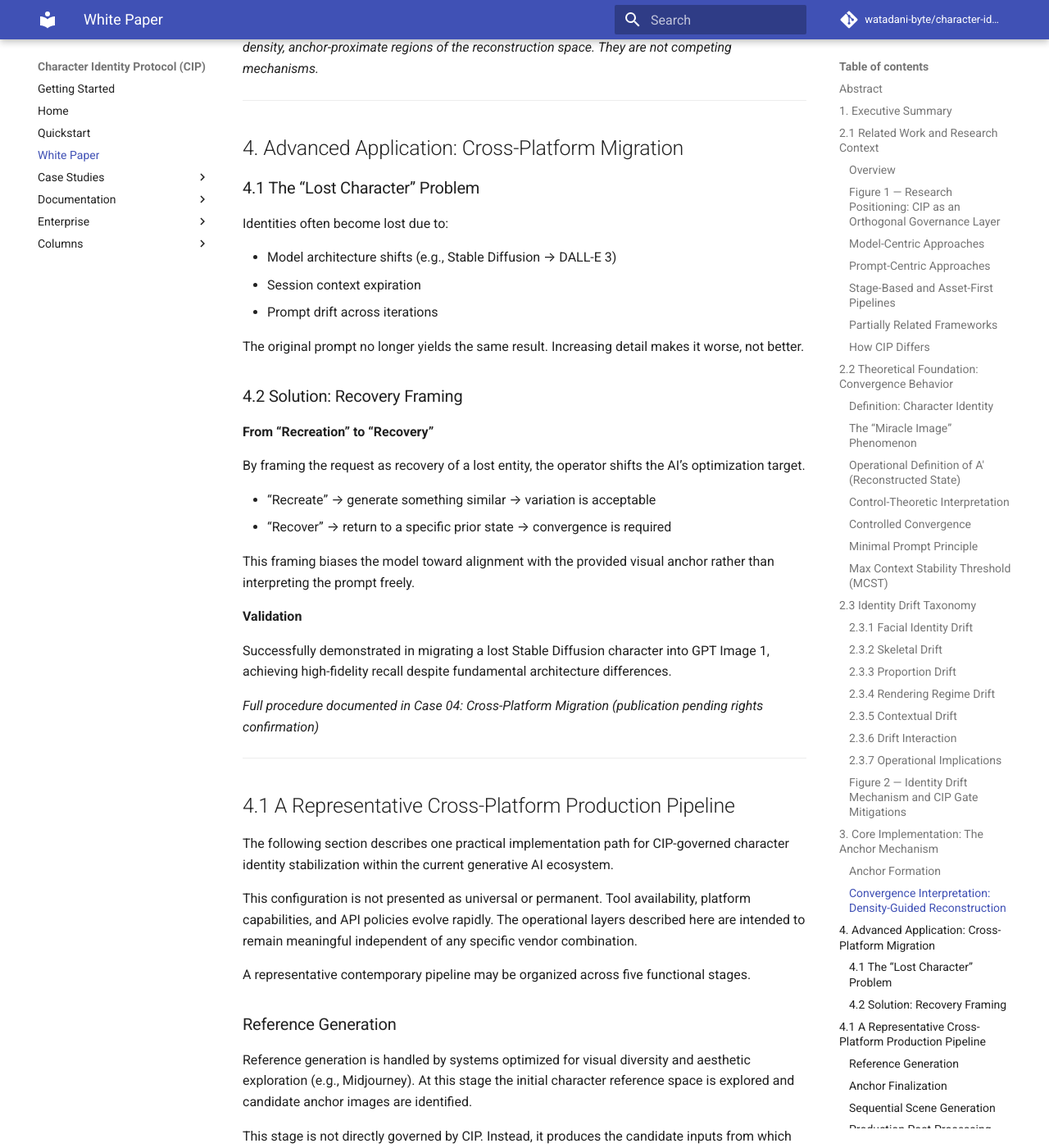
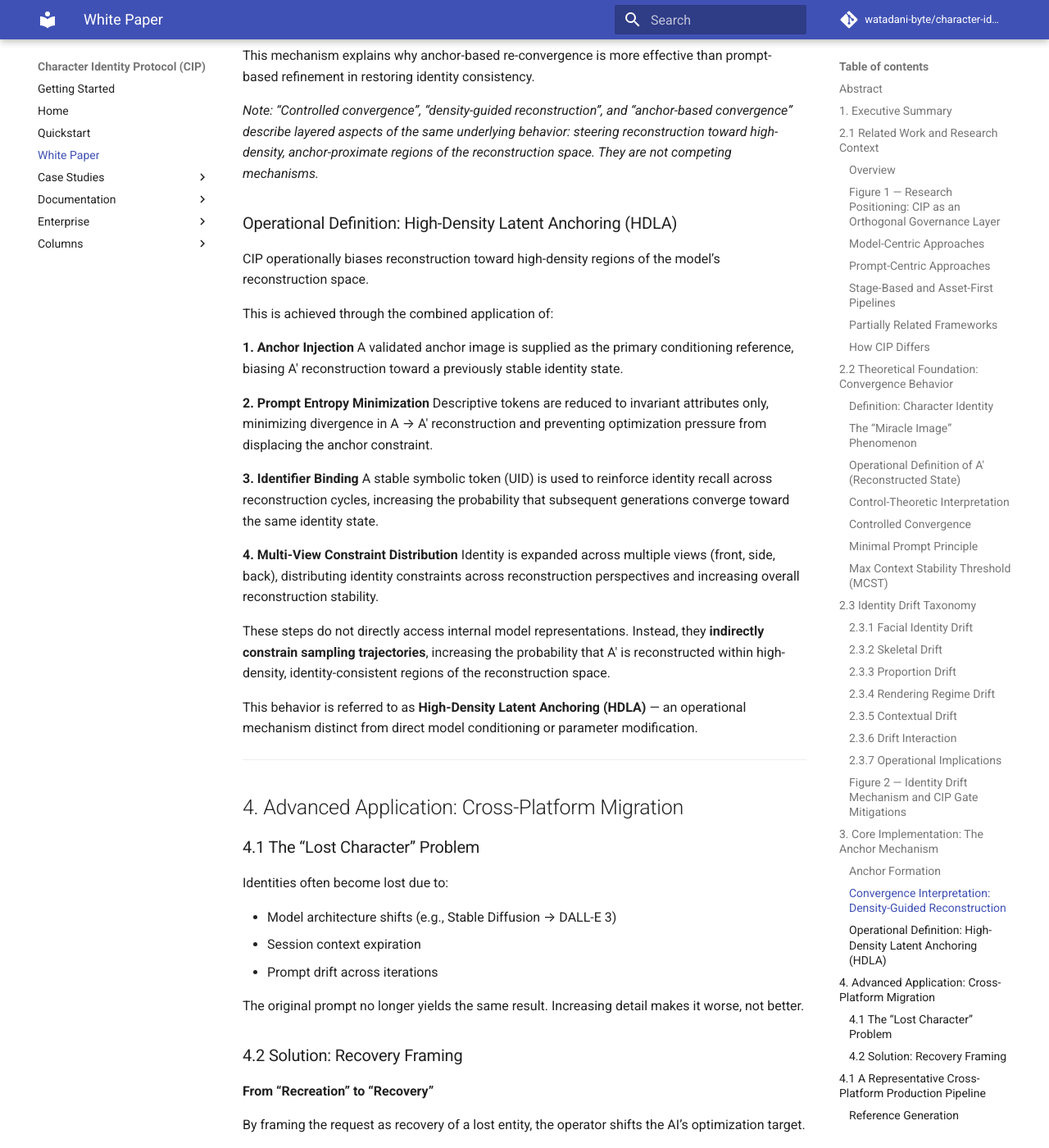
Before and after one commit to watadani-byte/character-identity-protocol, an MkDocs documentation site: the page built from docs/whitepaper_v1.md, in a window 1280 px wide and 1400 px high, scrolled down 13534 px. Shown: the whole window at 82% size. Built offline with MkDocs 1.6.1 and Material for MkDocs 9.7.7, drawn with Linux system fonts in a browser that asks for light colours; comment, search, counter and statistics services are not loaded; some of the changed text lies outside the part shown.

Commit message:
whitepaper_v1.md を更新

```diff
--- a/docs/whitepaper_v1.md
+++ b/docs/whitepaper_v1.md
@@ -23,9 +23,9 @@ These results suggest that identity stability in generative systems is fundament
 
 ## 1. Executive Summary
 
-The primary challenge in deploying generative AI for creative and corporate workflows is **Identity Drift** — the loss of visual and behavioral consistency across generation turns, sessions, and platforms.
+The primary engineering challenge in deploying generative AI for production workflows is **Identity Drift** — the systematic divergence of reconstructed identity states (A′) across generation turns, sessions, and platforms.
 
-Conventional trial-and-error prompting lacks reproducibility and risks **Identity Loss** during model updates or session terminations.
+Conventional prompt-based approaches lack defined control targets, validation logic, and recovery conditions, resulting in non-reproducible outputs and undetected **Identity Loss** during model updates or session terminations.
 
 The Character Identity Protocol (CIP) defines character identity not as a random output, but as a statistical convergence point (*a region in reconstruction space where identity reconstruction is reliably stable*) within the model’s reconstruction space. Through the Anchor Mechanism, the protocol enables the protection, recovery, and cross-platform portability of character identities.
 
@@ -186,7 +186,7 @@ Under this interpretation, CIP stabilizes identity by maintaining A′ within a
 
 Controlled Convergence is a descriptive interpretation of reconstruction behavior under CIP governance, not a control method implemented by the protocol itself.
 
-It describes how reconstruction behavior becomes biased toward a specific identity region, narrowing the effective probability density of generation under anchor constraints.
+It describes how A′ reconstruction behavior becomes biased toward anchor-proximate identity regions, narrowing the effective sampling range under anchor constraints. Under this interpretation, Controlled Convergence is an observable property of CIP-governed reconstruction, not an independent control mechanism.
 
 The convergence point is not forced — it is biased. The anchor introduces a previously validated solution state that guides reconstruction toward a known stable region.
 
@@ -414,7 +414,7 @@ The formation process is operationally supported by:
 - Minimal prompt reduction (reducing descriptive entropy to stabilize A → A′ transformation)
 - Multi-view expansion (generating a character sheet to distribute identity across reconstruction perspectives)
 
-This process is referred to in CIP as **Anchor Convergence** and constitutes the entry condition of the governance loop. Without a validated anchor, the CIP protocol cannot begin.
+This process is referred to in CIP as **Anchor Convergence** and constitutes the entry condition of the reconstruction control loop. Without a validated anchor — an output that has passed all identity gates — the CIP protocol cannot begin. This is the operational definition of the reconstruction control entry boundary.
 
 ### Convergence Interpretation: Density-Guided Reconstruction
 
@@ -438,6 +438,29 @@ It guides the model back toward statistically stable identity regions.
 This mechanism explains why anchor-based re-convergence is more effective than prompt-based refinement in restoring identity consistency.
 
 *Note: “Controlled convergence”, “density-guided reconstruction”, and “anchor-based convergence” describe layered aspects of the same underlying behavior: steering reconstruction toward high-density, anchor-proximate regions of the reconstruction space. They are not competing mechanisms.*
+
+### Operational Definition: High-Density Latent Anchoring (HDLA)
+
+CIP operationally biases reconstruction toward high-density regions of the model’s reconstruction space.
+
+This is achieved through the combined application of:
+
+**1. Anchor Injection**
+A validated anchor image is supplied as the primary conditioning reference, biasing A′ reconstruction toward a previously stable identity state.
+
+**2. Prompt Entropy Minimization**
+Descriptive tokens are reduced to invariant attributes only, minimizing divergence in A → A′ reconstruction and preventing optimization pressure from displacing the anchor constraint.
+
+**3. Identifier Binding**
+A stable symbolic token (UID) is used to reinforce identity recall across reconstruction cycles, increasing the probability that subsequent generations converge toward the same identity state.
+
+**4. Multi-View Constraint Distribution**
+Identity is expanded across multiple views (front, side, back), distributing identity constraints across reconstruction perspectives and increasing overall reconstruction stability.
+
+These steps do not directly access internal model representations.
+Instead, they **indirectly constrain sampling trajectories**, increasing the probability that A′ is reconstructed within high-density, identity-consistent regions of the reconstruction space.
+
+This behavior is referred to as **High-Density Latent Anchoring (HDLA)** — an operational mechanism distinct from direct model conditioning or parameter modification.
 
 -----
 
```
